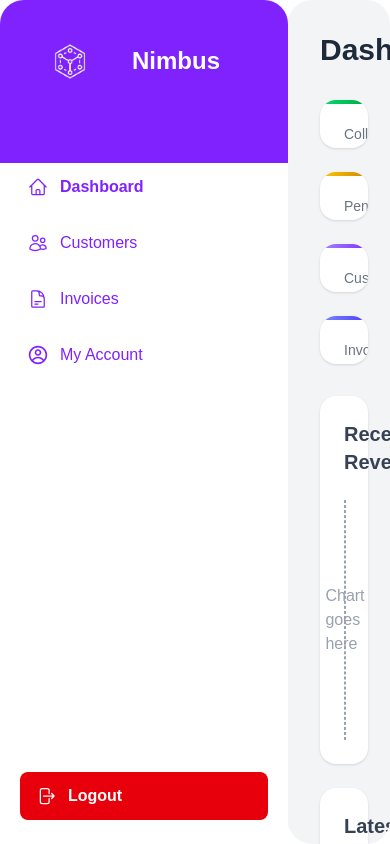
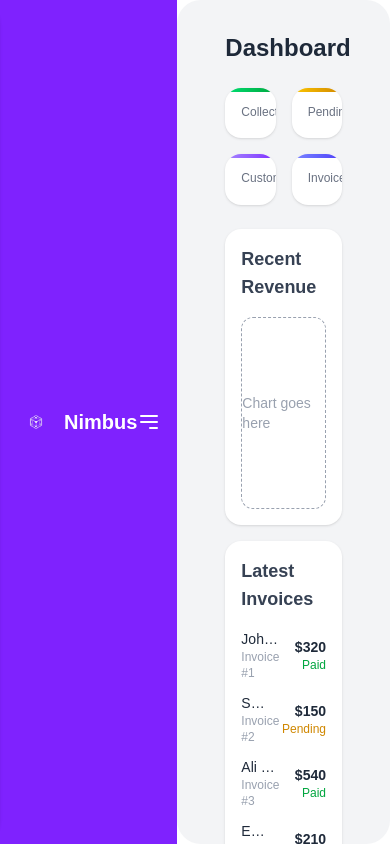
Before and after one commit to ChaudhryBassamTanvir/Multi_Tenant_SaaS_Platform, a Next.js app: page /dashboard-ui in a window 390 px wide. Built offline with nearby package versions, Linux system fonts and the light colour scheme.

Commit message:
Dashboard-ui responsive

```diff
--- a/app/components/DashboardPage.tsx
+++ b/app/components/DashboardPage.tsx
@@ -2,65 +2,94 @@ import React from 'react';
 
 export const DashboardPage = () => {
   return (
-    <div className="space-y-8">
+    <div className="w-full">
+      {/* Page Container */}
+      <div className="mx-auto max-w-7xl px-4 sm:px-6 lg:px-8 space-y-6 sm:space-y-8">
+
         {/* Dashboard Heading */}
-      <h1 className="text-3xl font-bold text-gray-800">Dashboard</h1>
+        <h1 className="text-2xl sm:text-3xl font-bold text-gray-800">
+          Dashboard
+        </h1>
 
         {/* ================= KPI CARDS ================= */}
-      <div className="grid grid-cols-1 sm:grid-cols-2 lg:grid-cols-4 gap-6">
+        <div className="grid grid-cols-2 sm:grid-cols-2 md:grid-cols-4 gap-4 sm:gap-6">
           {/* Collected */}
-        <div className="relative bg-white aspect-square rounded-2xl shadow hover:shadow-lg transition p-6 overflow-hidden">
+          <div className="relative bg-white aspect-square rounded-2xl shadow hover:shadow-lg transition p-4 sm:p-6 overflow-hidden">
             <div className="absolute inset-x-0 top-0 h-1 bg-gradient-to-r from-green-400 to-green-600" />
-          <p className="text-sm font-medium text-gray-500">Collected</p>
-          <p className="mt-4 text-4xl font-bold text-gray-800">$32,400</p>
-          <p className="mt-auto text-xs text-gray-400">Updated today</p>
+            <p className="text-xs sm:text-sm font-medium text-gray-500">
+              Collected
+            </p>
+            <p className="mt-3 sm:mt-4 text-2xl sm:text-4xl font-bold text-gray-800">
+              $32,400
+            </p>
+            <p className="mt-auto text-[10px] sm:text-xs text-gray-400">
+              Updated today
+            </p>
           </div>
 
           {/* Pending */}
-        <div className="relative bg-white aspect-square rounded-2xl shadow hover:shadow-lg transition p-6 overflow-hidden">
+          <div className="relative bg-white aspect-square rounded-2xl shadow hover:shadow-lg transition p-4 sm:p-6 overflow-hidden">
             <div className="absolute inset-x-0 top-0 h-1 bg-gradient-to-r from-yellow-400 to-yellow-600" />
-          <p className="text-sm font-medium text-gray-500">Pending</p>
-          <p className="mt-4 text-4xl font-bold text-gray-800">$12,800</p>
-          <p className="mt-auto text-xs text-gray-400">Awaiting payment</p>
+            <p className="text-xs sm:text-sm font-medium text-gray-500">
+              Pending
+            </p>
+            <p className="mt-3 sm:mt-4 text-2xl sm:text-4xl font-bold text-gray-800">
+              $12,800
+            </p>
+            <p className="mt-auto text-[10px] sm:text-xs text-gray-400">
+              Awaiting payment
+            </p>
           </div>
 
           {/* Customers */}
-        <div className="relative bg-white aspect-square rounded-2xl shadow hover:shadow-lg transition p-6 overflow-hidden">
+          <div className="relative bg-white aspect-square rounded-2xl shadow hover:shadow-lg transition p-4 sm:p-6 overflow-hidden">
             <div className="absolute inset-x-0 top-0 h-1 bg-gradient-to-r from-violet-400 to-violet-600" />
-          <p className="text-sm font-medium text-gray-500">Customers</p>
-          <p className="mt-4 text-4xl font-bold text-gray-800">120</p>
-          <p className="mt-auto text-xs text-gray-400">Active users</p>
+            <p className="text-xs sm:text-sm font-medium text-gray-500">
+              Customers
+            </p>
+            <p className="mt-3 sm:mt-4 text-2xl sm:text-4xl font-bold text-gray-800">
+              120
+            </p>
+            <p className="mt-auto text-[10px] sm:text-xs text-gray-400">
+              Active users
+            </p>
           </div>
 
           {/* Invoices */}
-        <div className="relative bg-white aspect-square rounded-2xl shadow hover:shadow-lg transition p-6 overflow-hidden">
+          <div className="relative bg-white aspect-square rounded-2xl shadow hover:shadow-lg transition p-4 sm:p-6 overflow-hidden">
             <div className="absolute inset-x-0 top-0 h-1 bg-gradient-to-r from-indigo-400 to-indigo-600" />
-          <p className="text-sm font-medium text-gray-500">Invoices</p>
-          <p className="mt-4 text-4xl font-bold text-gray-800">350</p>
-          <p className="mt-auto text-xs text-gray-400">Total issued</p>
+            <p className="text-xs sm:text-sm font-medium text-gray-500">
+              Invoices
+            </p>
+            <p className="mt-3 sm:mt-4 text-2xl sm:text-4xl font-bold text-gray-800">
+              350
+            </p>
+            <p className="mt-auto text-[10px] sm:text-xs text-gray-400">
+              Total issued
+            </p>
           </div>
         </div>
 
         {/* ================= REVENUE + INVOICES ================= */}
-      <div className="grid grid-cols-1 lg:grid-cols-3 gap-6">
+        <div className="grid grid-cols-1 lg:grid-cols-3 gap-4 sm:gap-6">
           {/* Revenue Chart */}
-        <div className="lg:col-span-2 bg-white p-6 rounded-2xl shadow">
-          <h2 className="text-xl font-semibold text-gray-700">
+          <div className="lg:col-span-2 bg-white p-4 sm:p-6 rounded-2xl shadow">
+            <h2 className="text-lg sm:text-xl font-semibold text-gray-700">
               Recent Revenue
             </h2>
 
-          <div className="mt-6 h-60 flex items-center justify-center rounded-xl border border-dashed text-gray-400">
+            <div className="mt-4 sm:mt-6 h-48 sm:h-64 flex items-center justify-center rounded-xl border border-dashed text-gray-400 text-sm">
               Chart goes here
             </div>
           </div>
 
           {/* Latest Invoices */}
-        <div className="bg-white p-6 rounded-2xl shadow">
-          <h2 className="text-xl font-semibold text-gray-700">
+          <div className="bg-white p-4 sm:p-6 rounded-2xl shadow">
+            <h2 className="text-lg sm:text-xl font-semibold text-gray-700">
               Latest Invoices
             </h2>
 
-          <ul className="mt-6 space-y-4">
+            <ul className="mt-4 sm:mt-6 space-y-3 sm:space-y-4">
               {[
                 { name: 'John Doe', amount: '$320', status: 'Paid' },
                 { name: 'Sarah Khan', amount: '$150', status: 'Pending' },
@@ -69,10 +98,10 @@ export const DashboardPage = () => {
               ].map((invoice, index) => (
                 <li
                   key={index}
-                className="flex items-center justify-between"
+                  className="flex items-center justify-between gap-4"
                 >
-                <div>
-                  <p className="text-sm font-medium text-gray-800">
+                  <div className="min-w-0">
+                    <p className="text-sm font-medium text-gray-800 truncate">
                       {invoice.name}
                     </p>
                     <p className="text-xs text-gray-400">
@@ -99,6 +128,8 @@ export const DashboardPage = () => {
             </ul>
           </div>
         </div>
+
+      </div>
     </div>
   );
 };
--- a/app/components/Sidebar.tsx
+++ b/app/components/Sidebar.tsx
@@ -9,6 +9,7 @@ import {
   ArrowRightOnRectangleIcon,
 } from '@heroicons/react/24/outline';
 import { CgProfile } from "react-icons/cg";
+import { HiOutlineMenuAlt3, HiX } from "react-icons/hi";
 
 type SidebarProps = {
   selectedPage: string;
@@ -16,17 +17,39 @@ type SidebarProps = {
 };
 
 const Sidebar: React.FC<SidebarProps> = ({ selectedPage, setSelectedPage }) => {
+  const [isOpen, setIsOpen] = useState(false);
+
   const menuItems = [
-    { name: 'Dashboard', icon: <HomeIcon className="w-5 h-5 text-violet-600 " /> },
+    { name: 'Dashboard', icon: <HomeIcon className="w-5 h-5 text-violet-600" /> },
     { name: 'Customers', icon: <UsersIcon className="w-5 h-5 text-violet-600" /> },
     { name: 'Invoices', icon: <DocumentTextIcon className="w-5 h-5 text-violet-600" /> },
-    { name: 'My Account', icon: <CgProfile  className="w-5 h-5 text-violet-600" /> },
+    { name: 'My Account', icon: <CgProfile className="w-5 h-5 text-violet-600" /> },
   ];
 
   return (
-    <div className="flex flex-col h-screen w-72 rounded-3xl shadow-sm bg-violet-600 text-gray-800 shadow-lg">
-      {/* Logo + Text */}
-      <div className="flex items-center gap-3 px-5 py-6">
+    <>
+      {/* Hamburger for mobile */}
+      <div className="lg:hidden flex items-center justify-between bg-violet-600 px-4 py-4">
+        <div className="flex items-center gap-2">
+          <Image src="/logo2.png" alt="Nimbus Logo" width={40} height={40} className="object-contain" />
+          <span className="text-white font-bold text-xl">Nimbus</span>
+        </div>
+        <button onClick={() => setIsOpen(!isOpen)}>
+          {isOpen ? <HiX className="w-6 h-6 text-white" /> : <HiOutlineMenuAlt3 className="w-6 h-6 text-white" />}
+        </button>
+      </div>
+
+      {/* Sidebar */}
+      <div
+        className={`
+          fixed top-0 left-0 h-full z-50 w-72 rounded-3xl shadow-sm bg-violet-600 text-gray-800 shadow-lg
+          transform transition-transform duration-300 ease-in-out
+          ${isOpen ? "translate-x-0" : "-translate-x-full"}
+          lg:translate-x-0 lg:static lg:flex lg:flex-col
+        `}
+      >
+        {/* Logo */}
+        <div className="hidden lg:flex items-center gap-3 px-5 py-6">
           <Image
             src="/logo2.png"
             alt="Nimbus Logo"
@@ -38,22 +61,22 @@ const Sidebar: React.FC<SidebarProps> = ({ selectedPage, setSelectedPage }) => {
         </div>
 
         {/* Menu Items */}
-      <div>
-
-      </div>
-      <nav className="flex-1 px-3 bg-white  space-y-2 mt-10">
-        {menuItems.map((item:any) => (
+        <nav className="flex-1 px-3 bg-white space-y-2 mt-10">
+          {menuItems.map((item: any) => (
             <button
               key={item.name}
-            onClick={() => setSelectedPage(item.name)}
-            className={`flex items-center gap-3 cursor-pointer text-violet-600 w-full px-4 py-3 rounded-lg transition-colors  mt-16${
+              onClick={() => {
+                setSelectedPage(item.name);
+                setIsOpen(false); // close on mobile after click
+              }}
+              className={`flex items-center gap-3 cursor-pointer text-violet-600 w-full px-4 py-3 rounded-lg transition-colors mt-16${
                 selectedPage === item.name
                   ? 'bg-violet-600 text-white font-semibold'
                   : 'bg-violet-600 text-white hover:bg-violet-300 hover:text-white'
               }`}
             >
               {item.icon}
-            <span className='text-violet-600 '>{item.name}</span>
+              <span className="text-violet-600">{item.name}</span>
             </button>
           ))}
         </nav>
@@ -66,6 +89,15 @@ const Sidebar: React.FC<SidebarProps> = ({ selectedPage, setSelectedPage }) => {
           </button>
         </div>
       </div>
+
+      {/* Overlay for mobile */}
+      {isOpen && (
+        <div
+          className="fixed inset-0 bg-black bg-opacity-30 z-40 lg:hidden"
+          onClick={() => setIsOpen(false)}
+        />
+      )}
+    </>
   );
 };
 
```
Lines whose indentation alone changed are shown as unchanged.
